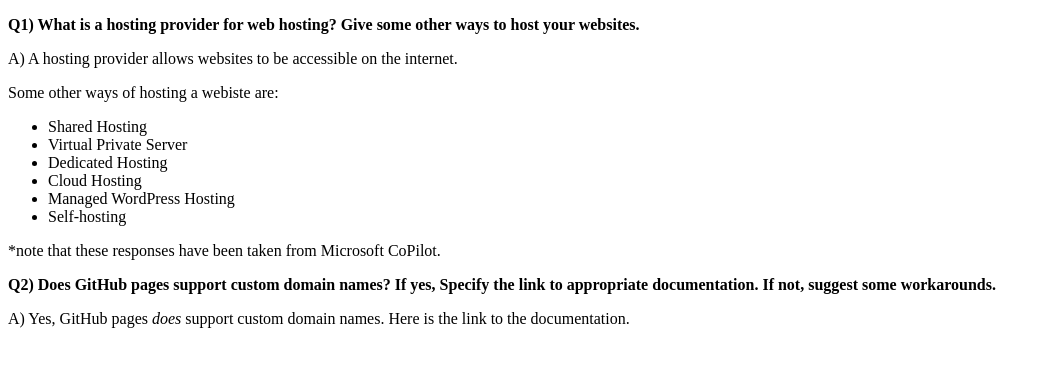
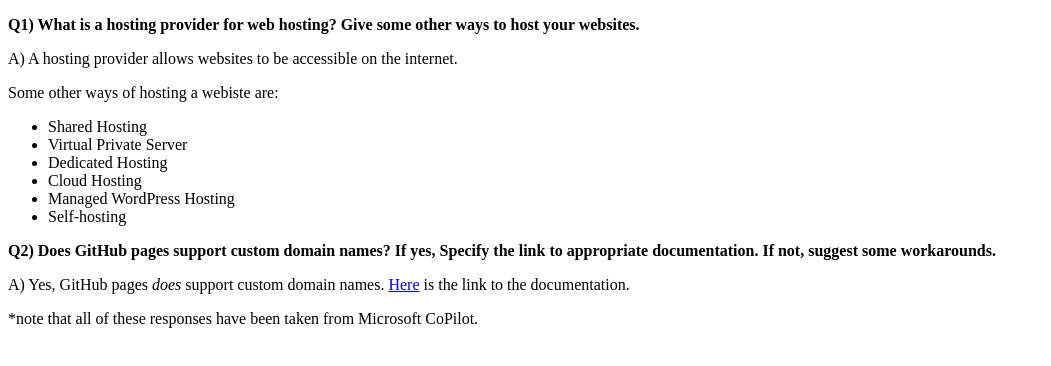
Before and after one commit to MadisonSmeallie/MadisonSmeallie.github.io, a plain HTML site: page Lab3Questions.html in a window 1280 px wide. Shown: the whole page, without its empty margins (0-1051 px from the left). Drawn offline with Linux system fonts and the light colour scheme.

Commit message:
Added hyperlink

```diff
--- a/Lab3Questions.html
+++ b/Lab3Questions.html
@@ -20,7 +20,6 @@
         <li>Managed WordPress Hosting</li>
         <li>Self-hosting</li>
     </ul>
-    *note that these responses have been taken from Microsoft CoPilot.
 </p>
 
 <p>
@@ -28,8 +27,10 @@
         If yes, Specify the link to appropriate documentation. If not, suggest some workarounds.</strong>
 </p>
 <p>
-    A) Yes, GitHub pages <em>does</em> support custom domain names. <a ref="https://docs.github.com/en/pages/configuring-a-custom-domain-for-your-github-pages-site/managing-a-custom-domain-for-your-github-pages-site">Here</a>
+    A) Yes, GitHub pages <em>does</em> support custom domain names. <a href="https://docs.github.com/en/pages/configuring-a-custom-domain-for-your-github-pages-site/managing-a-custom-domain-for-your-github-pages-site">Here</a>
         is the link to the documentation.
 </p>
 
+<p>*note that all of these responses have been taken from Microsoft CoPilot.</p>
+
 </html>
```
